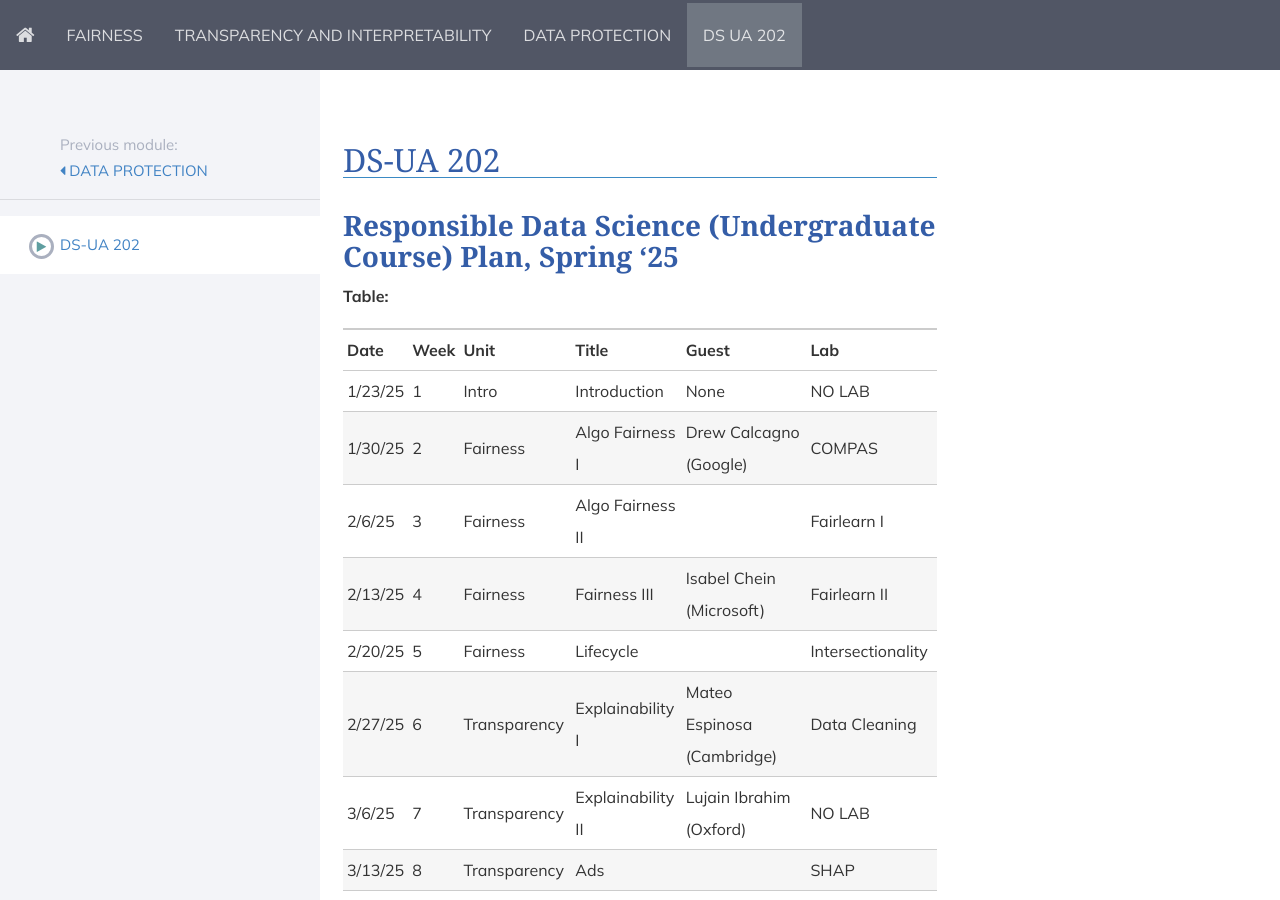
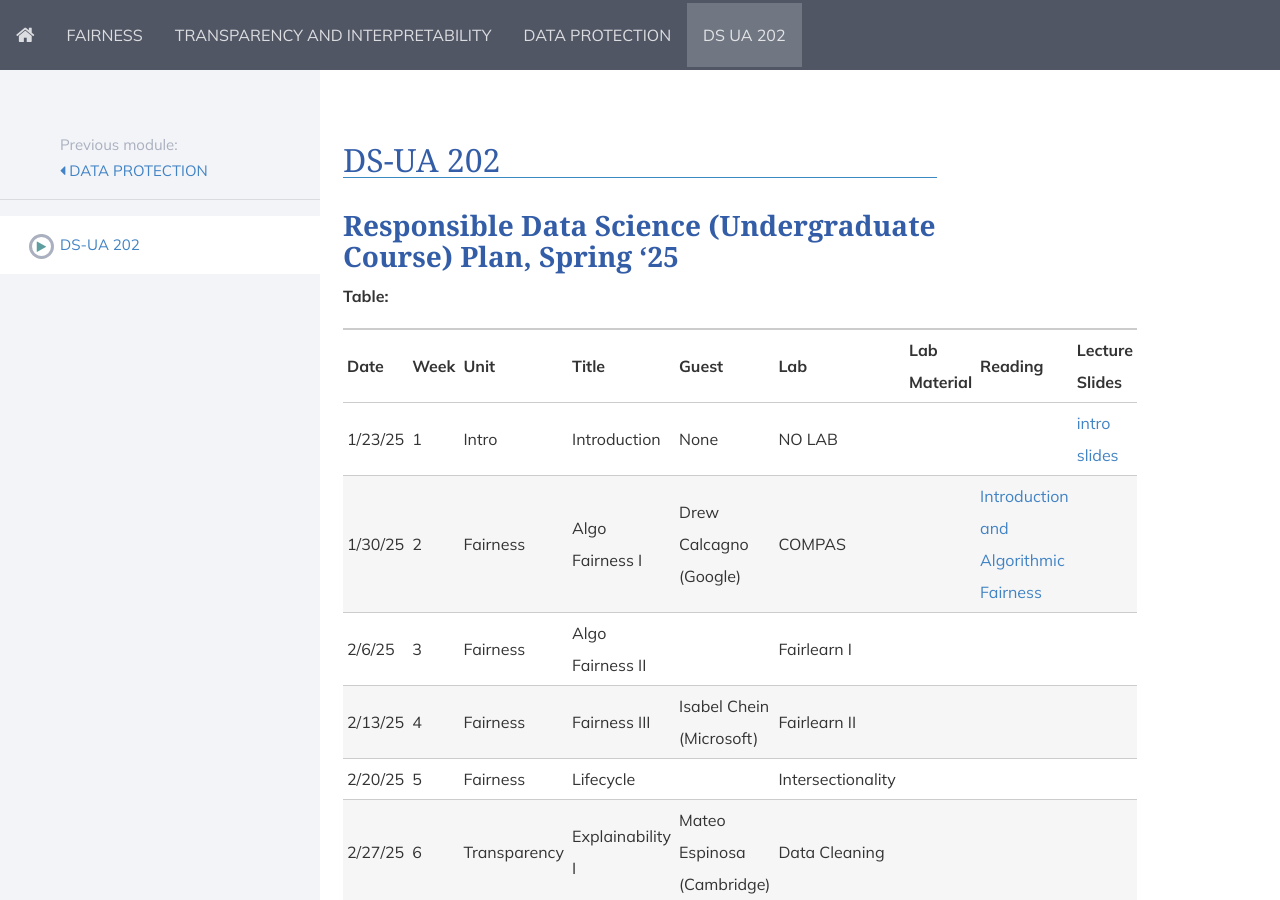
Before and after one commit to DataResponsibly/rds25, a Jekyll site: the page built from modules/ds_ua_202/_posts/2000-01-01-DS-UA-202.md, in a window 1280 px wide and 900 px high. Built offline with Jekyll 4.4.1, drawn with Linux system fonts in a browser that asks for light colours; nearby versions of some CDN libraries.

Commit message:
Updated lecture slides and reading material

```diff
--- a/modules/ds_ua_202/_posts/2000-01-01-DS-UA-202.md
+++ b/modules/ds_ua_202/_posts/2000-01-01-DS-UA-202.md
@@ -8,20 +8,20 @@
 
 **Table:**
 
-| Date       | Week | Unit            | Title             | Guest                        | Lab                |
-|------------|------|-----------------|-------------------|------------------------------|--------------------|
-| 1/23/25    | 1    | Intro           | Introduction      | None                         | NO LAB             |
-| 1/30/25    | 2    | Fairness        | Algo Fairness I   | Drew Calcagno (Google)       | COMPAS             |
-| 2/6/25     | 3    | Fairness        | Algo Fairness II  |                              | Fairlearn I        |
-| 2/13/25    | 4    | Fairness        | Fairness III      | Isabel Chein (Microsoft)     | Fairlearn II       |
-| 2/20/25    | 5    | Fairness        | Lifecycle         |                              | Intersectionality  |
-| 2/27/25    | 6    | Transparency    | Explainability I  | Mateo Espinosa (Cambridge)   | Data Cleaning      |
-| 3/6/25     | 7    | Transparency    | Explainability II | Lujain Ibrahim (Oxford)      | NO LAB             |
-| 3/13/25    | 8    | Transparency    | Ads               |                              | SHAP               |
-| 3/20/25    | 9    | Midterm Exam    |                   |                              | LIME               |
-| 3/27/25    | 10   | Spring Break    |                   |                              |                    |
-| 4/3/25     | 11   | Transparency    | Explainability III|                              | SHARP              |
-| 4/10/25    | 12   | Data Protection | Diff Privacy      |                              | DataSynthesizer    |
-| 4/17/25    | 13   | Data Protection | Diff Privacy      |                              | DataSynthesizer    |
-| 4/24/25    | 14   | Data Protection | Applied Ethics    |                              | Final Review       |
-| 5/1/25     | 15   | Final Exam      |                   |                              | Project OH         |
+| Date     | Week | Unit            | Title             | Guest                        | Lab                | Lab Material | Reading | Lecture Slides                                                    |
+|----------|------|-----------------|-------------------|------------------------------|--------------------|--------------|---------|-------------------------------------------------------------------|
+| 1/23/25  | 1    | Intro           | Introduction      | None                         | NO LAB             |              |         |[intro slides](../../../assets/1_Intro_Week_1_202Spring2025.pdf)   |
+| 1/30/25  | 2    | Fairness        | Algo Fairness I   | Drew Calcagno (Google)       | COMPAS             |              |[Introduction and Algorithmic Fairness](../../../assets/fairness_reader_2024.pdf)      |                  |
+| 2/6/25   | 3    | Fairness        | Algo Fairness II  |                              | Fairlearn I        |              |         |                                                                   |
+| 2/13/25  | 4    | Fairness        | Fairness III      | Isabel Chein (Microsoft)     | Fairlearn II       |              |         |                                                                   |
+| 2/20/25  | 5    | Fairness        | Lifecycle         |                              | Intersectionality  |              |         |                                                                   |
+| 2/27/25  | 6    | Transparency    | Explainability I  | Mateo Espinosa (Cambridge)   | Data Cleaning      |              |         |                                                                   |
+| 3/6/25   | 7    | Transparency    | Explainability II | Lujain Ibrahim (Oxford)      | NO LAB             |              |         |                                                                   |
+| 3/13/25  | 8    | Transparency    | Ads               |                              | SHAP               |              |         |                                                                   |
+| 3/20/25  | 9    | Midterm Exam    |                   |                              | LIME               |              |         |                                                                   |
+| 3/27/25  | 10   | Spring Break    |                   |                              |                    |              |         |                                                                   |
+| 4/3/25   | 11   | Transparency    | Explainability III|                              | SHARP              |              |         |                                                                   |
+| 4/10/25  | 12   | Data Protection | Diff Privacy      |                              | DataSynthesizer    |              |         |                                                                   |
+| 4/17/25  | 13   | Data Protection | Diff Privacy      |                              | DataSynthesizer    |              |         |                                                                   |
+| 4/24/25  | 14   | Data Protection | Applied Ethics    |                              | Final Review       |              |         |                                                                   |
+| 5/1/25   | 15   | Final Exam      |                   |                              | Project OH         |              |         |                                                                   |
```
Also changed, not shown: 2 other files.
